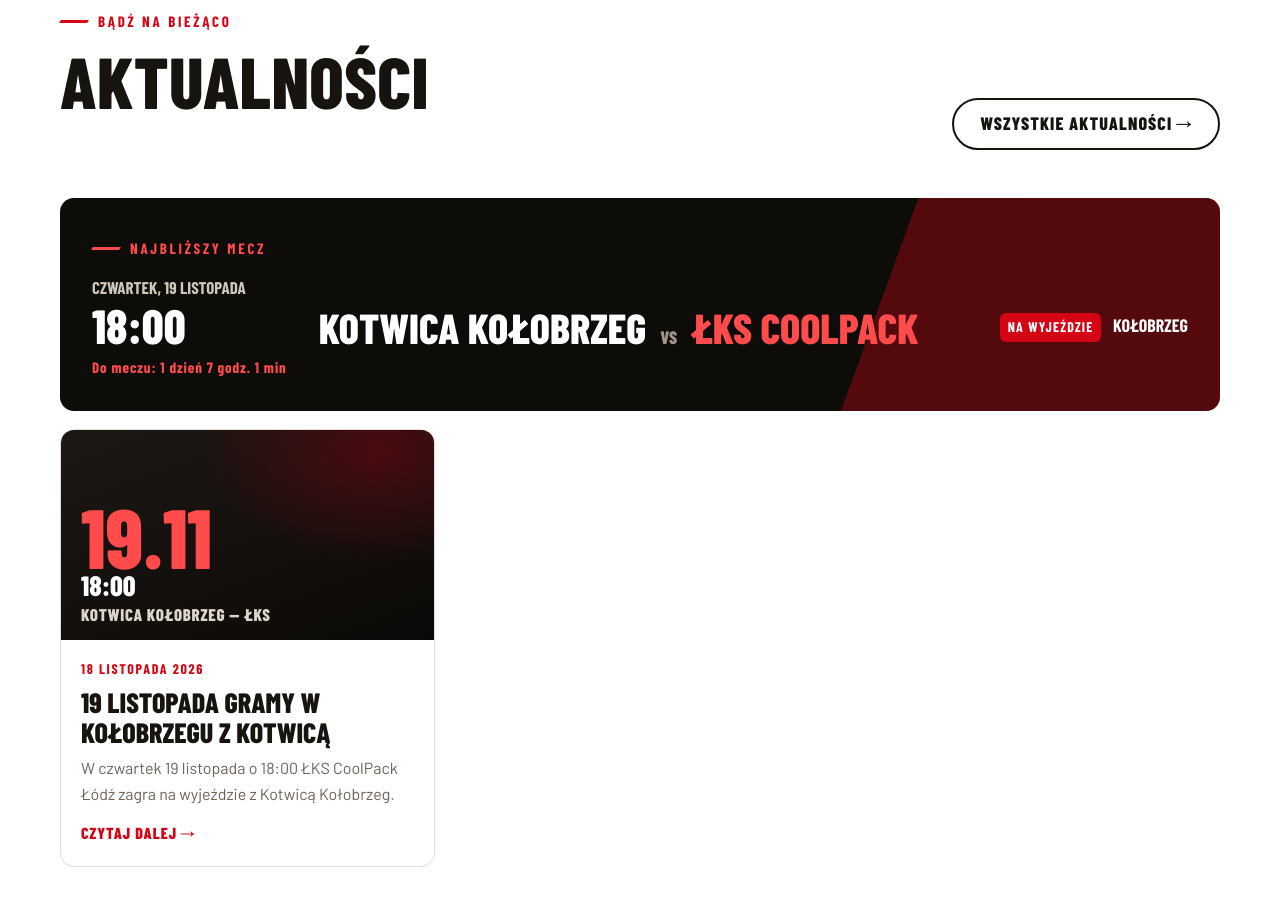
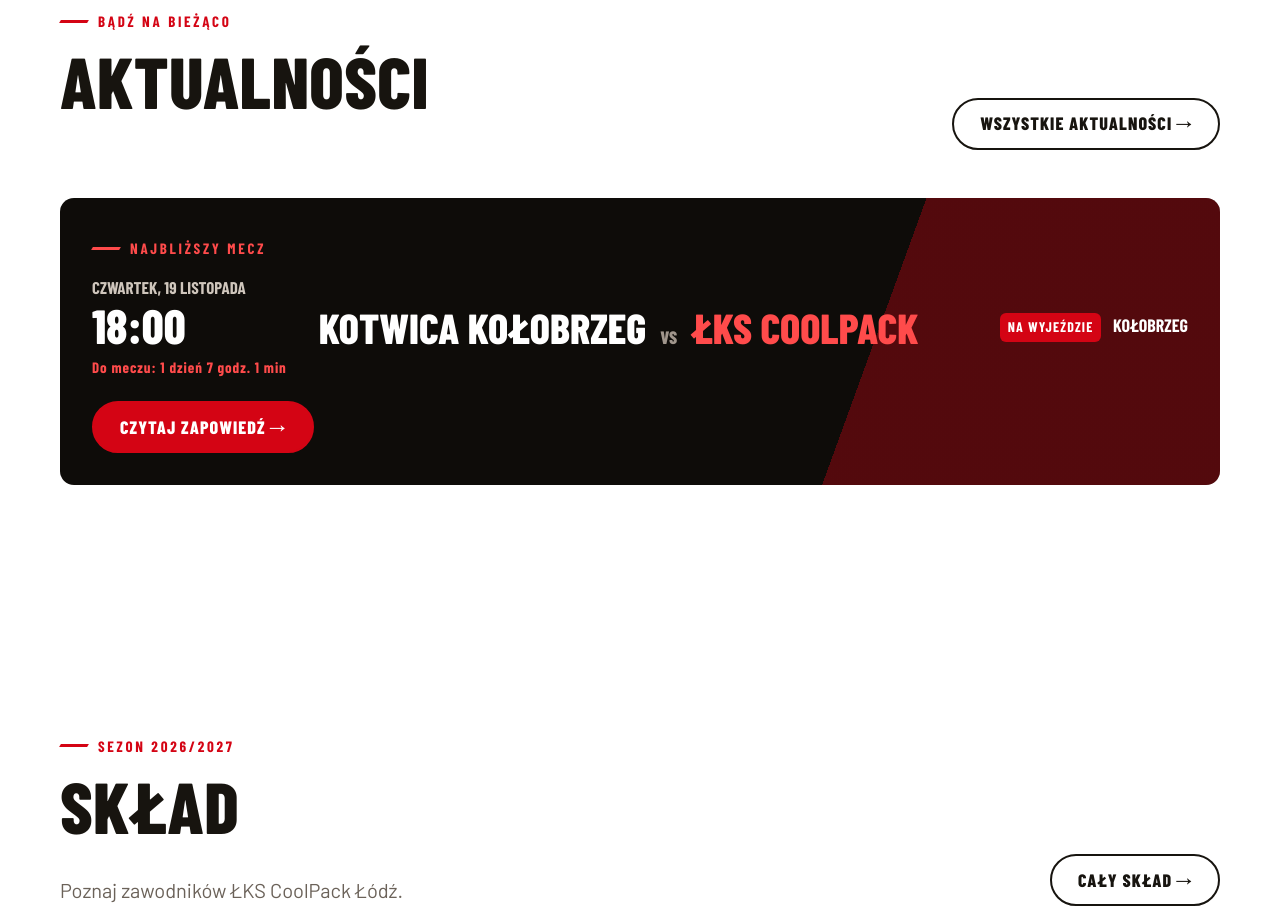
Before and after one commit to piotrlew-creator/lks-coolpack, an Astro site: page / in a window 1280 px wide. Shown: the part 1137-2046 px from the top of the page. Built offline with nearby package versions, Linux system fonts and the light colour scheme; Astro itself is replaced by a stand-in of ours.

Commit message:
Start: jedna karta meczu z linkiem do zapowiedzi

```diff
--- a/src/components/MatchCard.astro
+++ b/src/components/MatchCard.astro
@@ -16,8 +16,9 @@ interface Props {
   bilety?: string;
   transmisja?: string;
   kicker?: string;
+  zapowiedz?: string; // link do wpisu o tym meczu (na stronie startowej)
 }
-const { lang, data, rywal, dom, miejsce, bilety, transmisja, kicker } = Astro.props;
+const { lang, data, rywal, dom, miejsce, bilety, transmisja, kicker, zapowiedz } = Astro.props;
 
 // Czas polski → UTC (zimą +1, latem +2) liczony w czasie budowania
 function polishToDate(local: string): Date {
@@ -54,8 +55,9 @@ const gosc = dom ? rywal : klub.nazwaKrotka;
     </div>
   </div>
   {
-    (bilety || transmisja) && (
-      <div class="btn-row">
+    (bilety || transmisja || zapowiedz) && (
+      <div class="btn-row mcard__btns">
+        {zapowiedz && <a class="btn mcard__more" href={zapowiedz}>{t(lang, "match.preview")} →</a>}
         {bilety && <a class="btn" href={bilety} target="_blank" rel="noopener">{t(lang, "match.tickets")}</a>}
         {transmisja && <a class="btn btn--ghost" href={transmisja} target="_blank" rel="noopener">{t(lang, "match.stream")}</a>}
       </div>
@@ -64,6 +66,11 @@ const gosc = dom ? rywal : klub.nazwaKrotka;
 </div>
 
 <style>
+  .mcard__btns {
+    position: relative;
+    z-index: 1;
+    margin-top: 22px;
+  }
   .mcard {
     position: relative;
     background: var(--black-deep);
--- a/src/i18n/ui.ts
+++ b/src/i18n/ui.ts
@@ -63,6 +63,7 @@ export const ui = {
     "match.home": "U siebie",
     "match.away": "Na wyjeździe",
     "match.tickets": "Bilety",
+    "match.preview": "Czytaj zapowiedź",
     "match.stream": "Transmisja",
     "match.none.title": "Terminarz i wyniki",
     "match.none.text":
@@ -196,6 +197,7 @@ export const ui = {
     "match.home": "Home",
     "match.away": "Away",
     "match.tickets": "Tickets",
+    "match.preview": "Read the preview",
     "match.stream": "Live stream",
     "match.none.title": "Fixtures and results",
     "match.none.text":
--- a/src/views/StartView.astro
+++ b/src/views/StartView.astro
@@ -11,7 +11,7 @@ import heroDark from "../assets/start/hero-dark.jpg";
 import herbBialy from "../assets/logo/herb-bialy.png";
 import herbCzerwony from "../assets/logo/herb-czerwony.png";
 import { klub, najblizszyMecz } from "../data/klub";
-import { type Lang, ROUTES, route, t } from "../i18n/ui";
+import { type Lang, ROUTES, newsUrl, route, t } from "../i18n/ui";
 import { aktualnosci, sponsorzy as getSponsorzy, zawodnicy as getZawodnicy } from "../lib/data";
 import { u } from "../lib/url";
 
@@ -24,8 +24,11 @@ const players = (await getZawodnicy()).slice(0, 8);
 const sponsors = (await getSponsorzy()).filter((s) => s.data.logo);
 
 
-const wpisy = (await aktualnosci()).slice(0, 3);
 const mecz = najblizszyMecz;
+// Wpis o najbliższym meczu nie dubluje karty meczu — karta prowadzi do niego przyciskiem
+const wszystkie = await aktualnosci();
+const zapowiedz = mecz ? wszystkie.find((w) => w.data.mecz?.data === mecz.data) : undefined;
+const wpisy = wszystkie.filter((w) => w !== zapowiedz).slice(0, 3);
 ---
 
 <Base lang={lang} alt={{ pl: u(ROUTES.start.pl), en: u(ROUTES.start.en) }} active="start">
@@ -89,7 +92,7 @@ const mecz = najblizszyMecz;
       {
         mecz && (
           <div class="news-home__match reveal">
-            <MatchCard lang={lang} data={mecz.data} rywal={mecz.rywal} dom={mecz.dom} miejsce={mecz.hala} bilety={mecz.bilety} transmisja={mecz.transmisja} />
+            <MatchCard lang={lang} data={mecz.data} rywal={mecz.rywal} dom={mecz.dom} miejsce={mecz.hala} bilety={mecz.bilety} transmisja={mecz.transmisja} zapowiedz={zapowiedz && newsUrl(zapowiedz.id, lang)} />
           </div>
         )
       }
```
